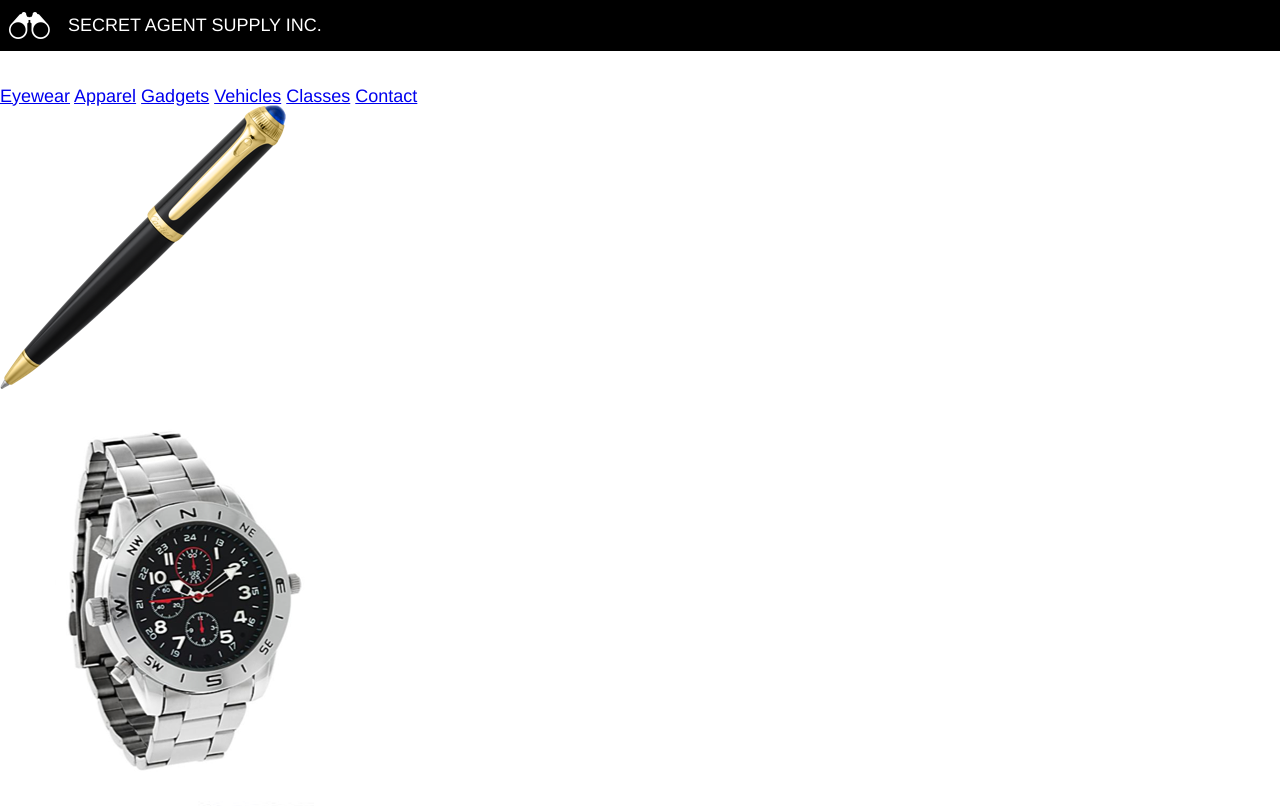
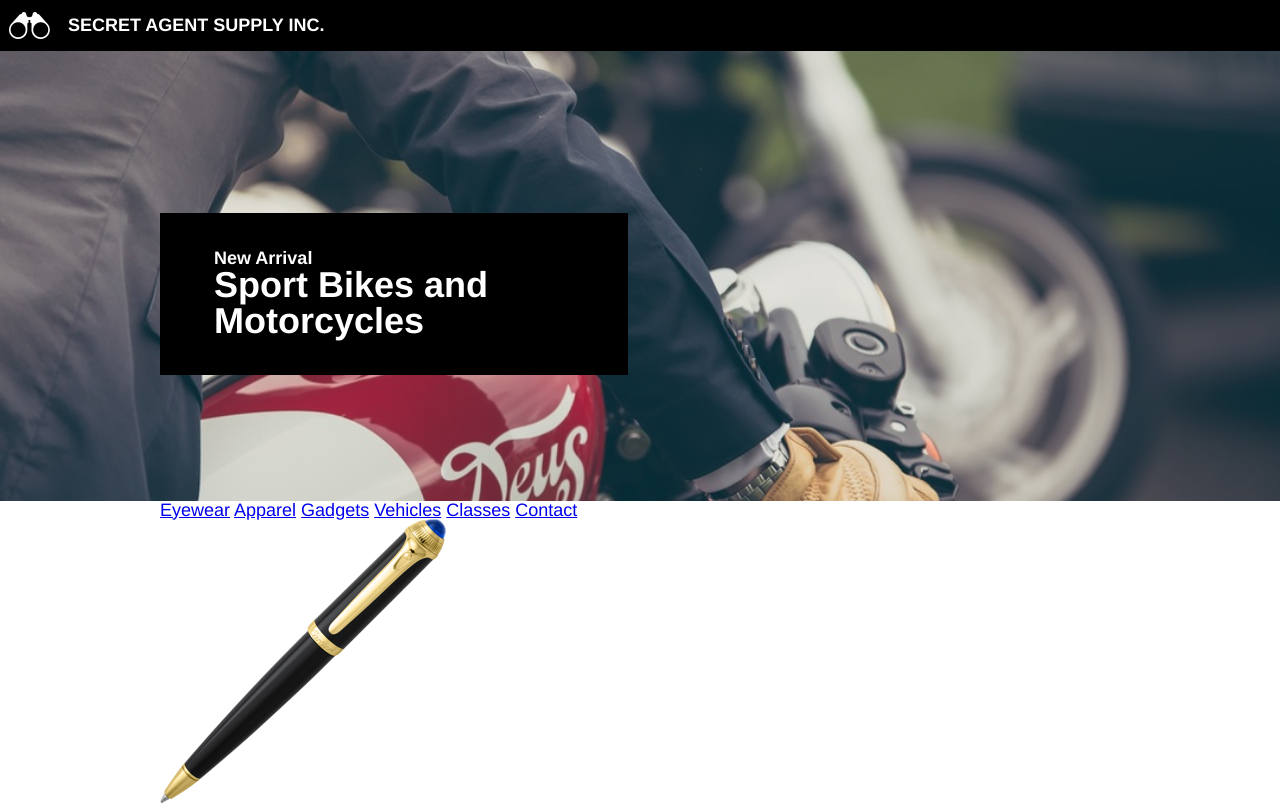
Before and after one commit to ecipra/secret-agent-supply, a plain HTML site: page index.html in a window 1280 px wide. Shown: the top 806 px of the page. Drawn offline with Linux system fonts and the light colour scheme.

Commit message:
Add container class & style hero section per spec

```diff
--- a/index.html
+++ b/index.html
@@ -16,12 +16,15 @@
     <main>
 
       <div class="hero">
+        <div class="container">
           <div class="new-arrivals">
             <h1>New Arrival</h1>
             <h2>Sport Bikes and Motorcycles</h2>
           </div>
         </div>
+      </div>
 
+      <div class="container">
         <nav>
           <span><a href="#">Eyewear</a></span>
           <span><a href="#">Apparel</a></span>
@@ -30,7 +33,9 @@
           <span><a href="#">Classes</a></span>
           <span><a href="#">Contact</a></span>
         </nav>
+      </div>
 
+      <div class="container">
         <div class="product-grid">
           <div class="product">
             <img src="/resources/images/pen.png" alt="Exploding Pen">
@@ -45,7 +50,9 @@
             <h3>Thermal Glasses</h3>
           </div>
         </div>
+      </div>
 
+      <div class="container">
         <div class="about">
           <div class="location">
             <h3>Location</h3>
@@ -54,6 +61,7 @@
           <div class="hours">
             <h3>Hours</h3>
             <span>0800 - 1800</span>
+          </div>
         </div>
       </div>
 
--- a/resources/css/style.css
+++ b/resources/css/style.css
@@ -4,8 +4,24 @@ html {
   font-family: Helvetica;
 }
 
+h1 {
+  font-size: 1rem;
+  font-weight: bold;
+}
+
+h2 {
+  font-size: 2rem;
+  font-weight: bold;
+}
+
 main {
-  width: 960px;
+  display: flex;
+  flex-direction: column;
+  align-items: center;
+}
+
+.container {
+   width: 960px;
 }
 
 header {
@@ -21,3 +37,20 @@ header img {
   width: auto;
   padding-right: 1rem;
 }
+
+.hero {
+  display: flex;
+  justify-content: center;
+  height: 25rem;
+  width: 100%;
+  background-image: url(/resources/images/moto.jpeg);
+  background-repeat: no-repeat;
+  background-size: cover;
+}
+
+.new-arrivals {
+  background-color: black;
+  width: 20rem;
+  padding: 2rem 3rem;
+  margin-top: 9rem;
+}
```
Lines whose indentation alone changed are shown as unchanged.
